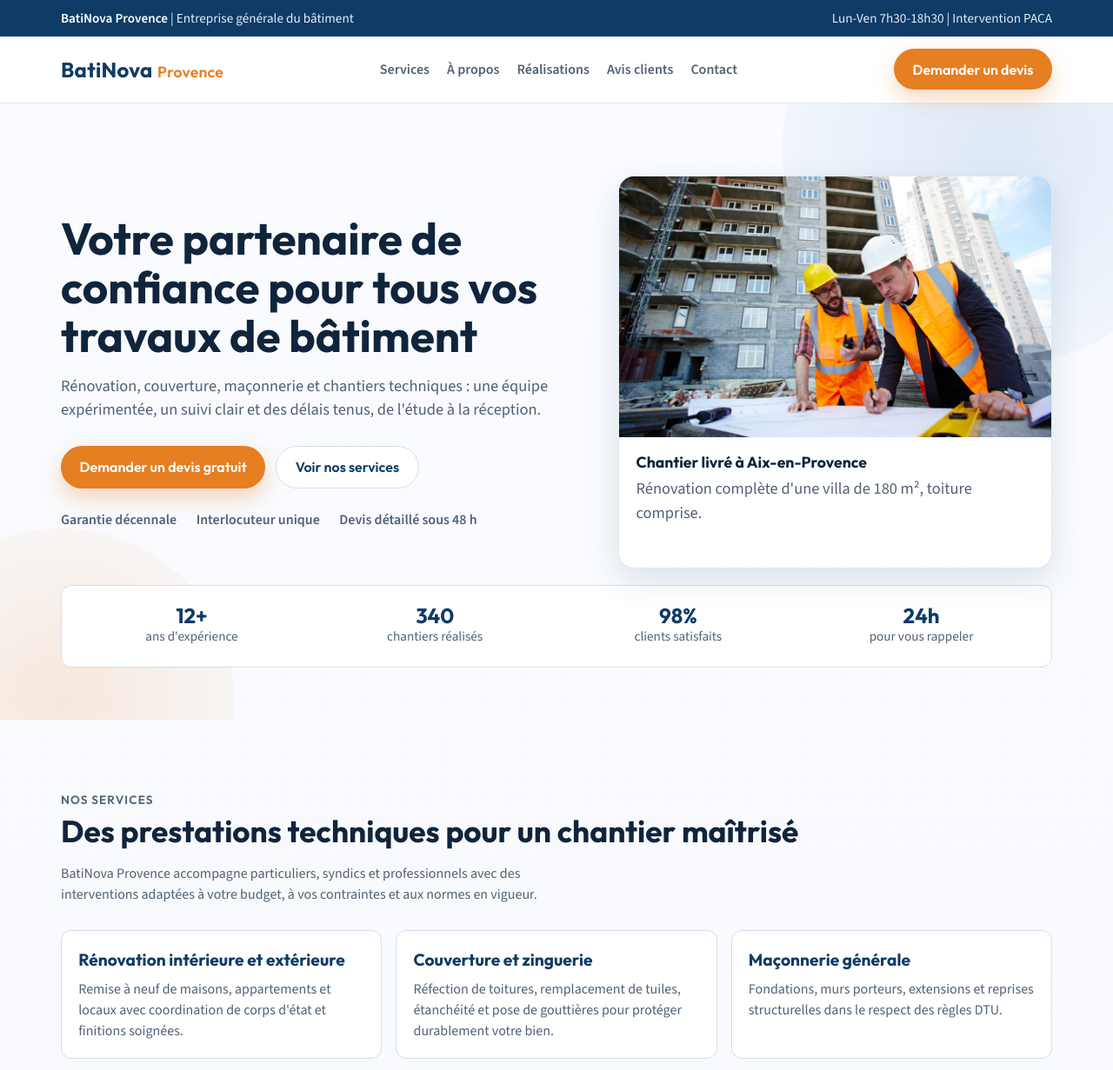
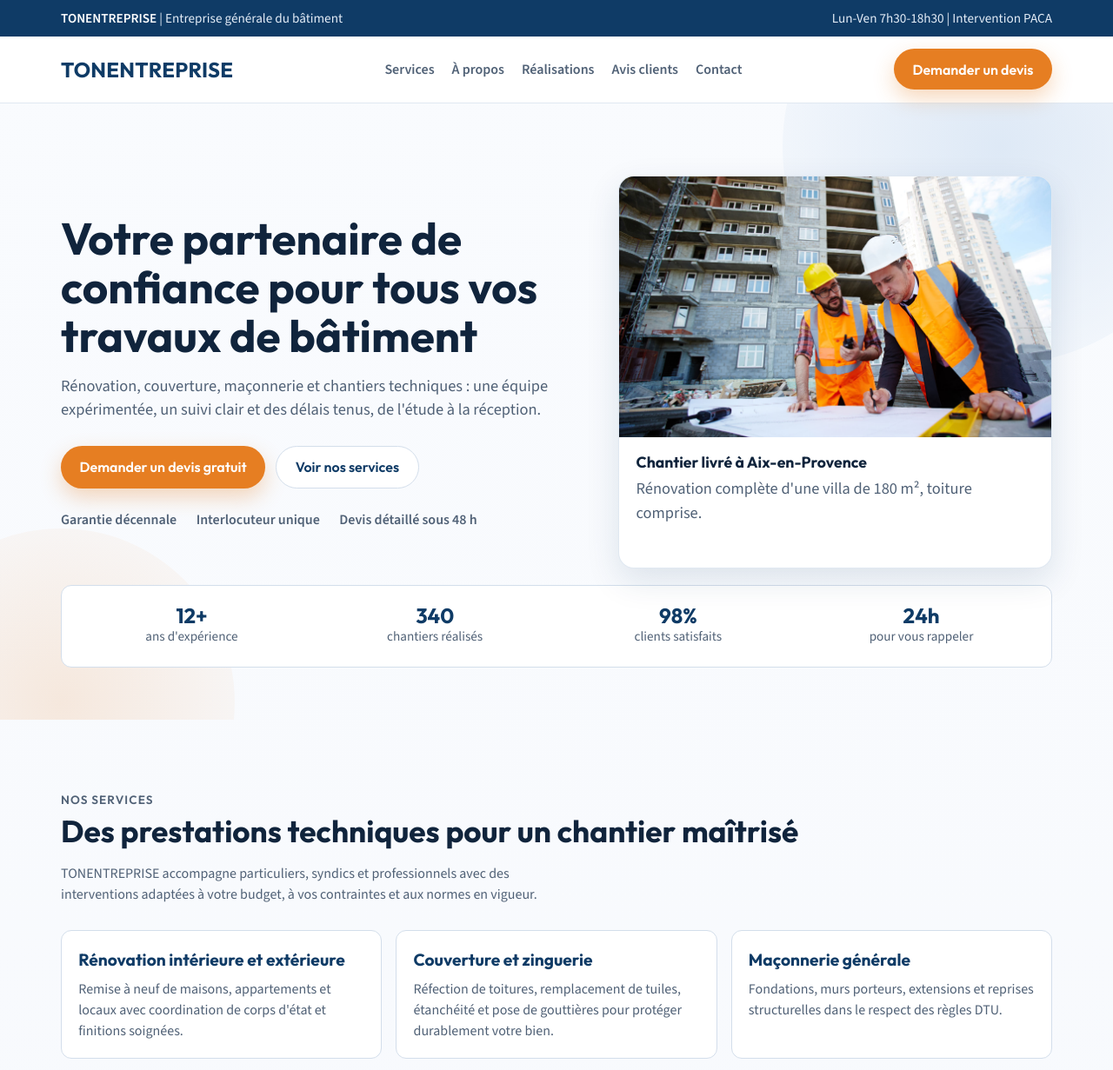
Before and after one commit to mazing2022/site-btp-demo2, a plain HTML site: page index.html in a window 1280 px wide. Shown: the top 1231 px of the page at 87% size. Drawn offline with nearby package versions, Linux system fonts and the light colour scheme.

Commit message:
Remplace BatiNova par TONENTREPRISE

```diff
--- a/index.html
+++ b/index.html
@@ -3,8 +3,8 @@
 <head>
   <meta charset="UTF-8">
   <meta name="viewport" content="width=device-width, initial-scale=1.0">
-  <title>BatiNova Provence | Entreprise générale du bâtiment</title>
-  <meta name="description" content="BatiNova Provence accompagne les particuliers et les professionnels pour leurs travaux de rénovation, couverture, maçonnerie, désamiantage et terrassement en région PACA.">
+  <title>TONENTREPRISE | Entreprise générale du bâtiment</title>
+  <meta name="description" content="TONENTREPRISE accompagne les particuliers et les professionnels pour leurs travaux de rénovation, couverture, maçonnerie, désamiantage et terrassement en région PACA.">
   <link rel="preconnect" href="https://fonts.googleapis.com">
   <link rel="preconnect" href="https://fonts.gstatic.com" crossorigin>
   <link href="https://fonts.googleapis.com/css2?family=Outfit:wght@400;500;600;700&family=Source+Sans+3:wght@400;500;600&display=swap" rel="stylesheet">
@@ -622,15 +622,15 @@
   <header>
     <div class="topbar">
       <div class="container topbar-inner">
-        <div><strong>BatiNova Provence</strong> | Entreprise générale du bâtiment</div>
+        <div><strong>TONENTREPRISE</strong> | Entreprise générale du bâtiment</div>
         <div>Lun-Ven 7h30-18h30 | Intervention PACA</div>
       </div>
     </div>
 
     <nav class="navbar" aria-label="Navigation principale">
       <div class="container nav-inner">
-        <a href="#accueil" class="logo" aria-label="BatiNova Provence">
-          BatiNova <span>Provence</span>
+        <a href="#accueil" class="logo" aria-label="TONENTREPRISE">
+          TONENTREPRISE
         </a>
         <div class="nav-links">
           <a href="#services">Services</a>
@@ -700,7 +700,7 @@
           <p class="section-tag">Nos services</p>
           <h2>Des prestations techniques pour un chantier maîtrisé</h2>
           <p>
-            BatiNova Provence accompagne particuliers, syndics et professionnels avec des interventions adaptées
+            TONENTREPRISE accompagne particuliers, syndics et professionnels avec des interventions adaptées
             à votre budget, à vos contraintes et aux normes en vigueur.
           </p>
         </header>
@@ -744,7 +744,7 @@
             <p class="section-tag">À propos</p>
             <h2>Une PME familiale ancrée sur le terrain</h2>
             <p>
-              Créée en 2014, BatiNova Provence intervient sur Marseille, Aix-en-Provence et leurs alentours.
+              Créée en 2014, TONENTREPRISE intervient sur Marseille, Aix-en-Provence et leurs alentours.
               Notre force : des équipes stables, des partenaires locaux fiables et une communication transparente
               tout au long du chantier.
             </p>
@@ -838,7 +838,7 @@
             </li>
             <li>
               <strong>Email</strong>
-              contact@batinova-provence.fr
+              contact@tonentreprise.fr
             </li>
             <li>
               <strong>Adresse</strong>
@@ -883,7 +883,7 @@
 
   <footer class="footer">
     <div class="container footer-inner">
-      <div><strong>BatiNova Provence</strong> | Construire, rénover, sécuriser.</div>
+      <div><strong>TONENTREPRISE</strong> | Construire, rénover, sécuriser.</div>
       <div>SIRET fictif : 824 563 917 00027 | Tous droits réservés <span id="year"></span></div>
     </div>
   </footer>
```
